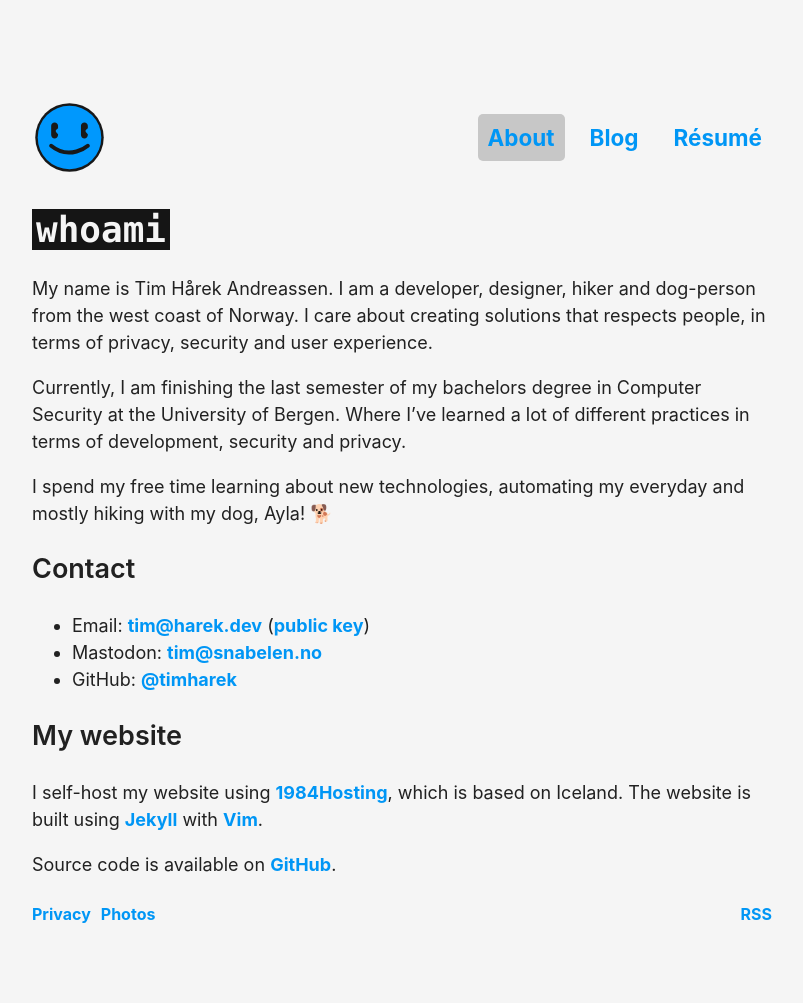
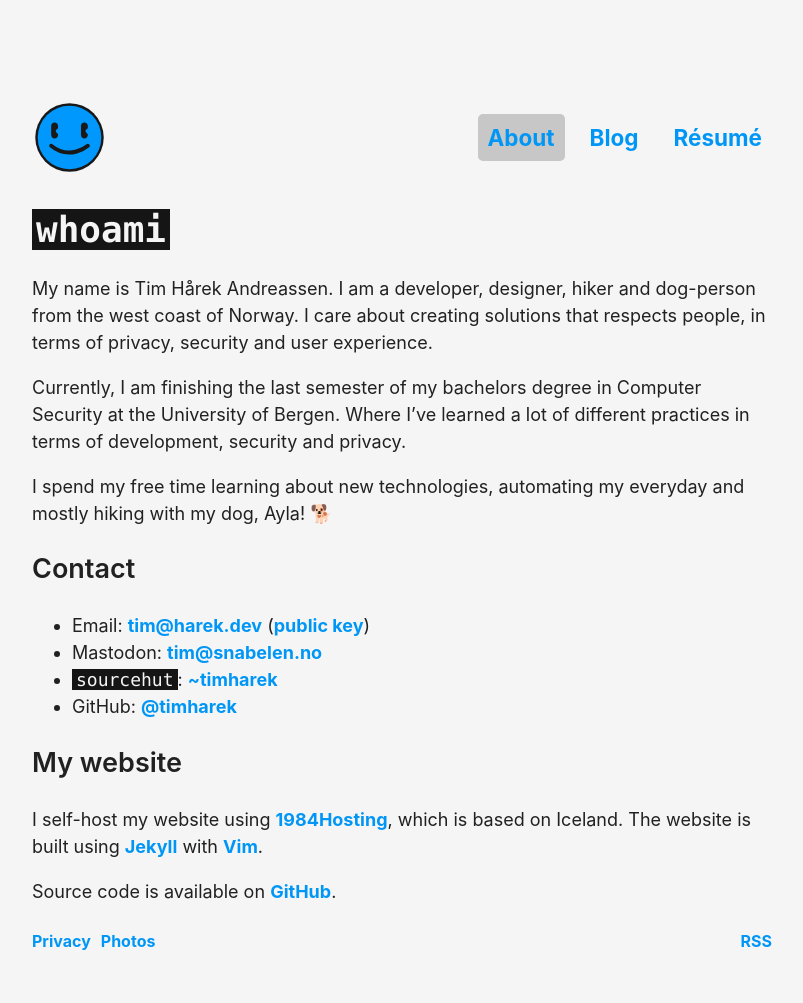
Before and after one commit to timharek/timharek.no, a Jekyll site: the page built from pages/about.md, in a window 1280 px wide. Shown: the whole page, without its empty margins (238-1041 px from the left). Built offline with Jekyll 4.4.1, drawn with Linux system fonts in a browser that asks for light colours; before the commit the page ends 976 px from its top, so only the background shows below that.

Commit message:
Added sourcehut to the about page and config

```diff
--- a/_config.yml
+++ b/_config.yml
@@ -9,6 +9,7 @@ sass:
 primary_color: 0096F5
 
 github_username: timharek
+sourcehut_username: timharek
 mastodon_instance: snabelen.no
 mastodon_username: tim
 
--- a/pages/about.md
+++ b/pages/about.md
@@ -18,6 +18,7 @@ I spend my free time learning about new technologies, automating my everyday and
 ## Contact
 - Email: [{{ site.email }}](mailto:{{ site.email }}) ([public key](/key))
 - Mastodon: [{{ site.mastodon_username }}@{{ site.mastodon_instance }}](https://{{ site.mastodon_instance }}/@{{ site.mastodon_username }})
+- `sourcehut`: [~{{ site.sourcehut_username }}](https://git.sr.ht/~{{ site.github_username }})
 - GitHub: [@{{ site.github_username }}](https://github.com/{{ site.github_username }})
 
 ## My website
```
